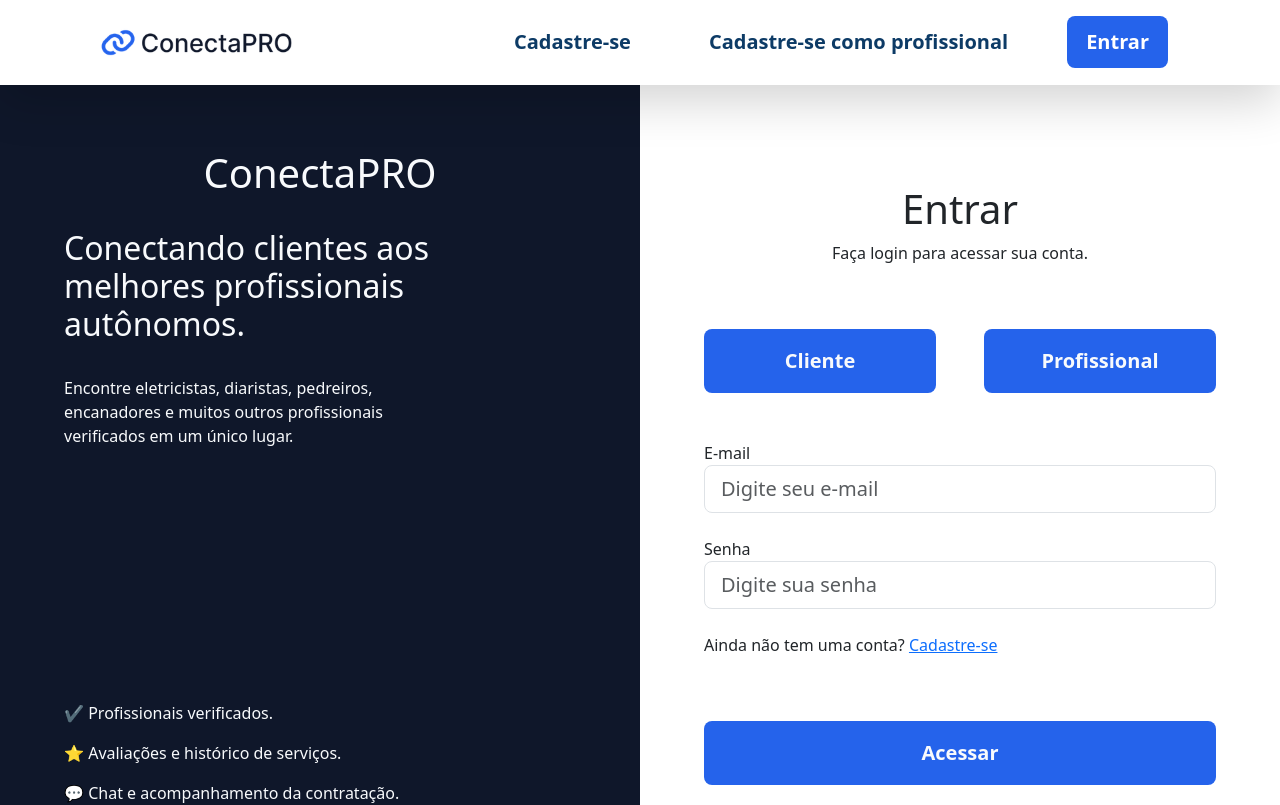
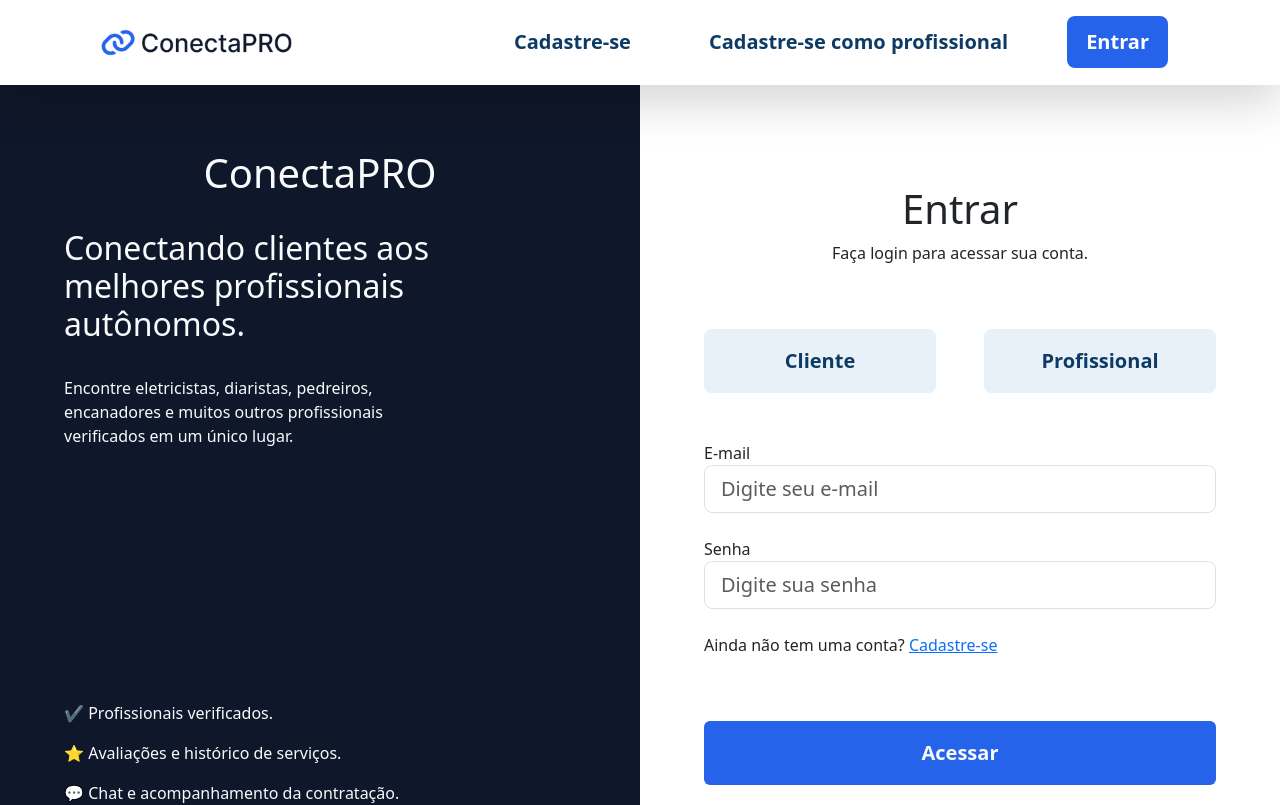
Before and after one commit to nnicck/ConectaPRO, a Next.js app in the folder frontEnd/: page /login in a window 1280 px wide. Shown: the top 805 px of the page. Built offline with nearby package versions, Linux system fonts and the light colour scheme.

Commit message:
Login funcionando

```diff
--- a/frontEnd/src/app/login/login.module.css
+++ b/frontEnd/src/app/login/login.module.css
@@ -12,8 +12,8 @@
 }
 
 .btn {
-    color: #F8FAFC;
-    background-color: #2563eb;
+    color: #0d3b66;
+    background-color: #e8f1f8;
     border-radius: 8px;
     padding: 10px 18px;
     font-weight: 600;
@@ -21,7 +21,13 @@
 }
 
 .btn:hover {
-    color: #0d3b66;
-    background-color: #e8f1f8;
+    color: #F8FAFC;
+    background-color: #2563eb;
     border: 1px solid rgb(185, 190, 213);
 }
+
+.selecionado {
+    background-color: #2563eb;
+    color: #F8FAFC;
+    font-weight: 600;
+}
--- a/frontEnd/src/app/login/page.jsx
+++ b/frontEnd/src/app/login/page.jsx
@@ -7,6 +7,7 @@ import Link from "next/link";
 export default function Login() {
     const [erro, setErro] = useState("");
     const [carregando, setCarregando] = useState(false);
+    const [tipoUsuario, setTipoUsuario] = useState("");
 
     async function fazerLogin(event) {
         event.preventDefault();
@@ -40,7 +41,21 @@ export default function Login() {
                 );
             }
 
-            window.location.href = "/inicioCliente";
+            if (!tipoUsuario) {
+                setErro("Selecione Cliente ou Profissional.");
+                return;
+            }
+
+            if (resultado.dados.tipo !== tipoUsuario) {
+                setErro("O e-mail informado não pertence a esse tipo de conta.");
+                return;
+            }
+
+            if (tipoUsuario === "cliente") {
+                window.location.href = "/inicioCliente";
+            } else {
+                window.location.href = "/inicioProfissional";
+            }
         } catch (erro) {
             setErro(erro.message || "Erro ao conectar com o servidor.");
         } finally {
@@ -55,9 +70,7 @@ export default function Login() {
             <div className={`d-flex flex-column ${styles.sideBanner}`}>
                 <div className="d-flex flex-column gap-4">
                     <h1 className="text-center">ConectaPRO</h1>
-                    <h2 className="w-75">
-                        Conectando clientes aos melhores profissionais autônomos.
-                    </h2>
+                    <h2 className="w-75">Conectando clientes aos melhores profissionais autônomos.</h2>
                     <p className="w-75">
                         Encontre eletricistas, diaristas, pedreiros,
                         encanadores e muitos outros profissionais verificados
@@ -74,33 +87,27 @@ export default function Login() {
 
             {/* Lado direito */}
             <div className={`d-flex align-items-center justify-content-center ${styles.loginForm}`}>
-                <form
-                    onSubmit={fazerLogin}
-                    className="d-flex flex-column gap-5 w-100"
-                >
+                <form onSubmit={fazerLogin} className="d-flex flex-column gap-5 w-100">
                     <div>
                         <h1 className="text-center">Entrar</h1>
-                        <p className="text-center">
-                            Faça login para acessar sua conta.
-                        </p>
+                        <p className="text-center">Faça login para acessar sua conta.</p>
                     </div>
-
                     <div className="d-flex justify-content-between gap-5 w-100">
                         <button
                             type="button"
-                            className={`btn w-50 py-3 fs-5 ${styles.btn}`}
+                            onClick={() => setTipoUsuario("cliente")}
+                            className={`btn w-50 py-3 fs-5 ${styles.btn} ${tipoUsuario === "cliente" ? styles.selecionado : ""}`}
                         >
                             Cliente
                         </button>
-
                         <button
                             type="button"
-                            className={`btn w-50 py-3 fs-5 ${styles.btn}`}
+                            onClick={() => setTipoUsuario("profissional")}
+                            className={`btn w-50 py-3 fs-5 ${styles.btn} ${tipoUsuario === "profissional" ? styles.selecionado : ""}`}
                         >
                             Profissional
                         </button>
                     </div>
-
                     <div className="d-flex flex-column gap-4">
                         <div className="form-group">
                             <label htmlFor="email">E-mail</label>
@@ -114,7 +121,6 @@ export default function Login() {
                                 required
                             />
                         </div>
-
                         <div className="form-group">
                             <label htmlFor="senha">Senha</label>
                             <input
@@ -127,11 +133,7 @@ export default function Login() {
                                 required
                             />
                         </div>
-
-                        <p>
-                            Ainda não tem uma conta?{" "}
-                            <Link href="/cadastro">Cadastre-se</Link>
-                        </p>
+                        <p>Ainda não tem uma conta? <Link href="/cadastro">Cadastre-se</Link></p>
 
                         {erro && (
                             <p className="text-danger" role="alert">
@@ -143,7 +145,7 @@ export default function Login() {
                     <button
                         type="submit"
                         disabled={carregando}
-                        className={`btn py-3 fs-5 ${styles.btn}`}
+                        className={`btn py-3 fs-5 ${styles.selecionado}`}
                     >
                         {carregando ? "Entrando..." : "Acessar"}
                     </button>
```
